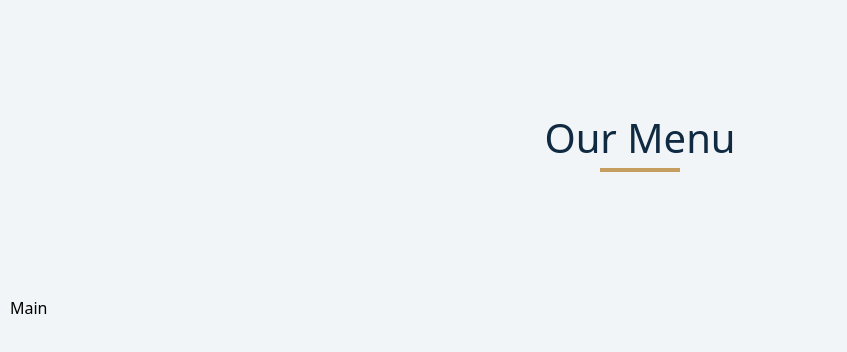
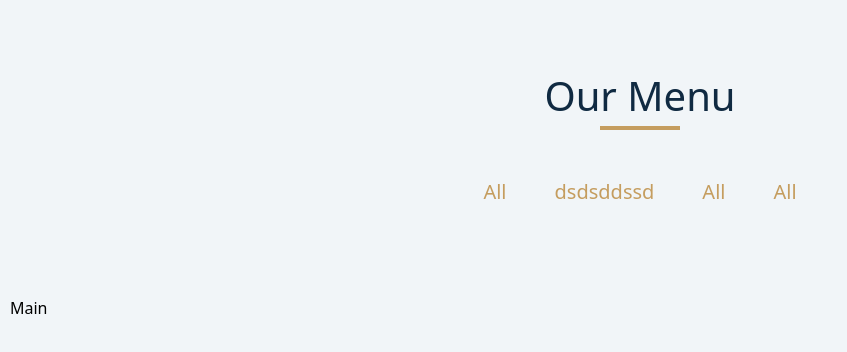
Before and after one commit to AlirezaDev00/menuProject, a React (Vite) app: page / in a window 1280 px wide. Shown: the top 352 px of the page, without its empty margins (0-847 px from the left). Built offline with nearby package versions, Linux system fonts and the light colour scheme.

Commit message:
coding header menu styles

```diff
--- a/src/Components/Header/Header.jsx
+++ b/src/Components/Header/Header.jsx
@@ -1,9 +1,11 @@
+import Menu from "./Menu/Menu";
 import Title from "./Title/Title";
 
 function Header() {
   return (
     <header className="flex items-center flex-col min-h-70 justify-center gap-10">
           <Title></Title>
+          <Menu></Menu>
     </header>
   );
 }
--- /dev/null
+++ b/src/Components/Header/Menu/Menu.jsx
@@ -0,0 +1,38 @@
+function Menu() {
+  return (
+    <nav className="flex items-center justify-center">
+      <ul className="flex gap-4">
+        <li>
+          <button className="px-4 py-2 transition-colors duration-250 ease-linear rounded-md group hover:bg-main cursor-pointer">
+            <span className="text-xl text-main transition-colors duration-250 ease-linear group-hover:text-default">
+              All
+            </span>
+          </button>
+        </li>
+        <li>
+          <button className="px-4 py-2 transition-colors  duration-250 ease-linear rounded-md group hover:bg-main cursor-pointer">
+            <span className="text-xl text-main transition-colors duration-250 ease-linear  group-hover:text-default">
+              dsdsddssd
+            </span>
+          </button>
+        </li>
+        <li>
+          <button className="px-4 py-2 transition-colors  duration-250 ease-linear rounded-md group hover:bg-main cursor-pointer">
+            <span className="text-xl text-main transition-colors duration-250 ease-linear  group-hover:text-default">
+              All
+            </span>
+          </button>
+        </li>
+        <li>
+          <button className="px-4 py-2 transition-colors  duration-250 ease-linear rounded-md group hover:bg-main cursor-pointer">
+            <span className="text-xl text-main transition-colors duration-250 ease-linear  group-hover:text-default">
+              All
+            </span>
+          </button>
+        </li>
+      </ul>
+    </nav>
+  );
+}
+
+export default Menu;
```
